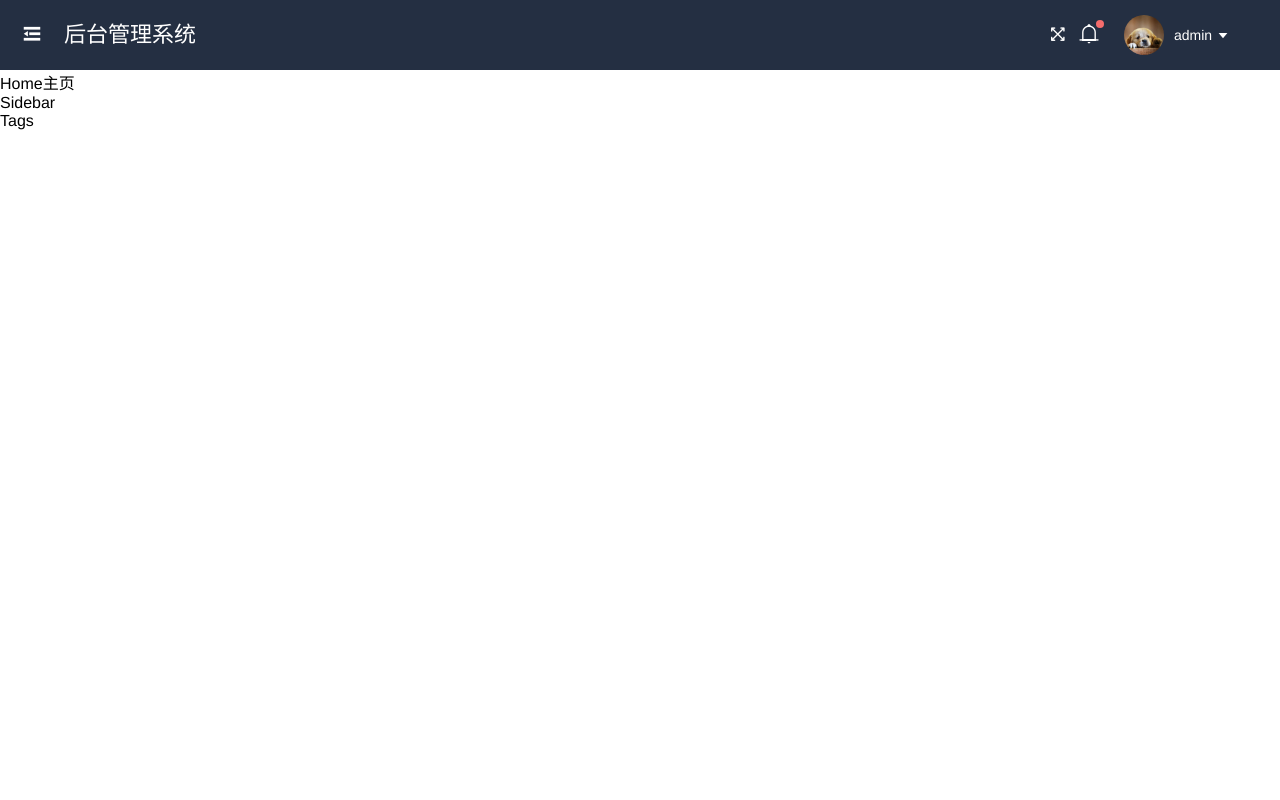
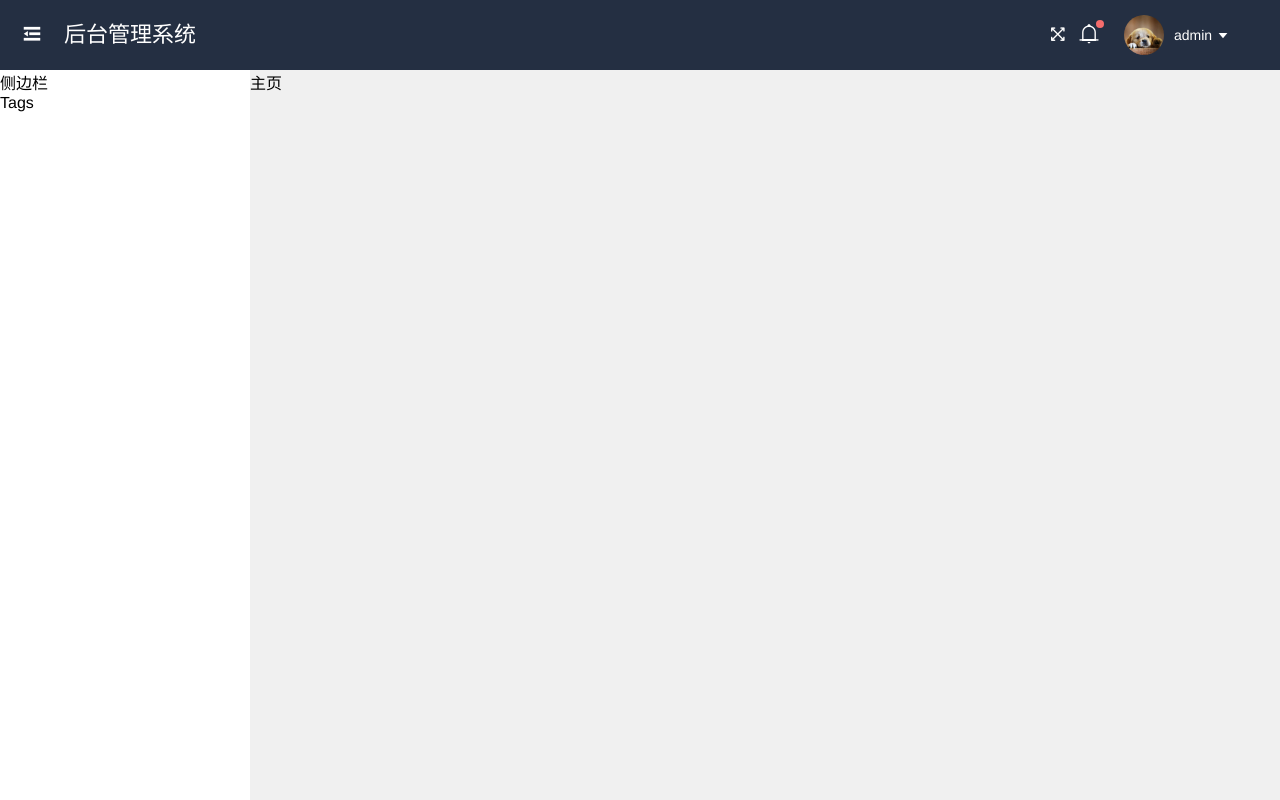
Before and after one commit to StarALiang/vue-background-management-system, a Vue app: page /#/home in a window 1280 px wide. Built offline with nearby package versions, Linux system fonts and the light colour scheme.

Commit message:
更新了页头

```diff
--- a/src/components/Header.vue
+++ b/src/components/Header.vue
@@ -9,7 +9,7 @@
     <div class="header-right">
       <div class="header-user-con">
         <!-- 全屏显示 -->
-        <div class="btn-fullscreen">
+        <div class="btn-fullscreen" @click="handleFullScreen">
           <el-tooltip effect="dark" :content="fullscreen?`取消全屏`:`全屏`" placement="bottom">
             <i class="el-icon-rank"></i>
           </el-tooltip>
@@ -24,7 +24,7 @@
         <div class="user-avator">
           <img src="../assets/img/img.jpg" />
         </div>
-        <el-dropdown class="user-name" trigger="click">
+        <el-dropdown class="user-name" trigger="click" @command="handleCommand">
           <span class="el-dropdown-link">
             {{username}}
             <i class="el-icon-caret-bottom"></i>
@@ -48,15 +48,56 @@ export default {
       collapse: false,
       fullscreen: false,
       message: 2,
-      username: 'admin'
+      name: "admin"
     };
   },
   watch: {},
-  computed: {},
+  computed: {
+    username() {
+      let username = localStorage.getItem("ms_username");
+      return username ? username : this.name;
+    }
+  },
   methods: {
+    // 全屏显示
+    handleFullScreen() {
+      console.log("全屏显示");
+      let element = document.documentElement;
+      console.log(element);
+      if (this.fullscreen) {
+        if (document.exitFullscreen) {
+          document.exitFullscreen();
+        } else if (document.webkitCancelFullScreen) {
+          document.webkitCancelFullScreen();
+        } else if (document.mozCancelFullScreen) {
+          document.mozCancelFullScreen();
+        } else if (document.msExitFullscreen) {
+          document.msExitFullscreen();
+        }
+      } else {
+        if (element.requestFullscreen) {
+          element.requestFullscreen();
+        } else if (element.webkitRequestFullScreen) {
+          element.webkitRequestFullScreen();
+        } else if (element.mozRequestFullScreen) {
+          element.mozRequestFullScreen();
+        } else if (element.msRequestFullscreen) {
+          // IE11
+          element.msRequestFullscreen();
+        }
+      }
+      this.fullscreen = !this.fullscreen;
+    },
     // 侧边栏折叠
     collapseChange() {
       this.collapse = !this.collapse;
+    },
+    // 用户名下拉菜单选择事件
+    handleCommand(command) {
+      if (command == "loginout") {
+        localStorage.removeItem("ms_username");
+        this.$router.push("/login");
+      }
     }
   },
   created() {},
--- a/src/components/Sidebar.vue
+++ b/src/components/Sidebar.vue
@@ -1,22 +1,32 @@
 <template>
-  <div>Sidebar</div>
+  <div class="sidebar">
+    <el-menu class="sidebar-el-menu" :collapse="collapse">侧边栏</el-menu>
+  </div>
 </template>
 
 <script>
+import bus from "./bus";
 export default {
-  components:{},
-  props:{},
-  data(){
+  components: {},
+  props: {},
+  data() {
     return {
-    }
+      collapse: false
+    };
   },
-  watch:{},
-  computed:{},
-  methods:{},
-  created(){},
-  mounted(){}
-}
+  watch: {},
+  computed: {},
+  methods: {},
+  created() {
+    // 通过 Event Bus 进行组件间通信，来折叠侧边栏
+    bus.$on("collapse", msg => {
+      console.log(msg);
+      this.collapse = msg;
+      bus.$emit("collapse-content", msg);
+    });
+  },
+  mounted() {}
+};
 </script>
 <style lang="scss" scoped>
-
 </style>
--- /dev/null
+++ b/src/components/bus.js
@@ -0,0 +1,6 @@
+import Vue from 'vue';
+
+// 使用 Event Bus
+const bus = new Vue();
+
+export default bus;
--- a/src/router/index.js
+++ b/src/router/index.js
@@ -4,12 +4,12 @@ import VueRouter from 'vue-router'
 Vue.use(VueRouter)
 
 const routes = [
-  /* {
-    path: '/',
-    redirect: '/home'
-  }, */
   {
     path: '/',
+    redirect: '/login'
+  },
+  {
+    path: '/login',
     name: 'login',
     component: () => import('../views/login/login.vue')
   },
--- a/src/views/home/Home.vue
+++ b/src/views/home/Home.vue
@@ -1,16 +1,17 @@
 <template>
   <div class="wrapper">
     <v-head></v-head>
-    <div>Home主页</div>
     <v-sidebar></v-sidebar>
+    <div class="content-box" :class="{'centent-collapse':collapse}" ref="hello" @click="doClick">主页</div>
     <v-tags></v-tags>
   </div>
 </template>
 
 <script>
-import vHead from '../../components/Header';
-import vSidebar from '../../components/Sidebar';
-import vTags from '../../components/Tags';
+import vHead from "../../components/Header";
+import vSidebar from "../../components/Sidebar";
+import vTags from "../../components/Tags";
+import bus from "../../components/bus";
 export default {
   components: {
     vHead,
@@ -19,16 +20,32 @@ export default {
   },
   props: {},
   data() {
-    return {};
+    return {
+      collapse: false
+    };
   },
   watch: {},
   computed: {},
-  methods: {},
-  created() {},
+  methods: {
+    doClick(e) {
+      console.log("啦啦啦");
+      bus.$emit("collapse-content", event.target);
+    }
+  },
+  created() {
+    console.log("msg");
+    console.log(bus);
+    console.log(this);
+    bus.$on("collapse-content", msg => {
+      console.log(msg);
+      this.collapse = msg;
+    });
+  },
   mounted() {}
 };
 </script>
 
 <style lang="scss" scoped>
-.wrapper {}
+.wrapper {
+}
 </style>
--- a/src/views/login/login.vue
+++ b/src/views/login/login.vue
@@ -44,9 +44,7 @@ export default {
   computed: {},
   methods: {
     submitForm() {
-      console.log("啦啦啦啦啦1111拉拉");
       this.$refs.login.validate(valid => {
-        console.log(valid);
         if (valid) {
           this.$message.success("登录成功");
           localStorage.setItem('ms_username', this.param.username);
```
